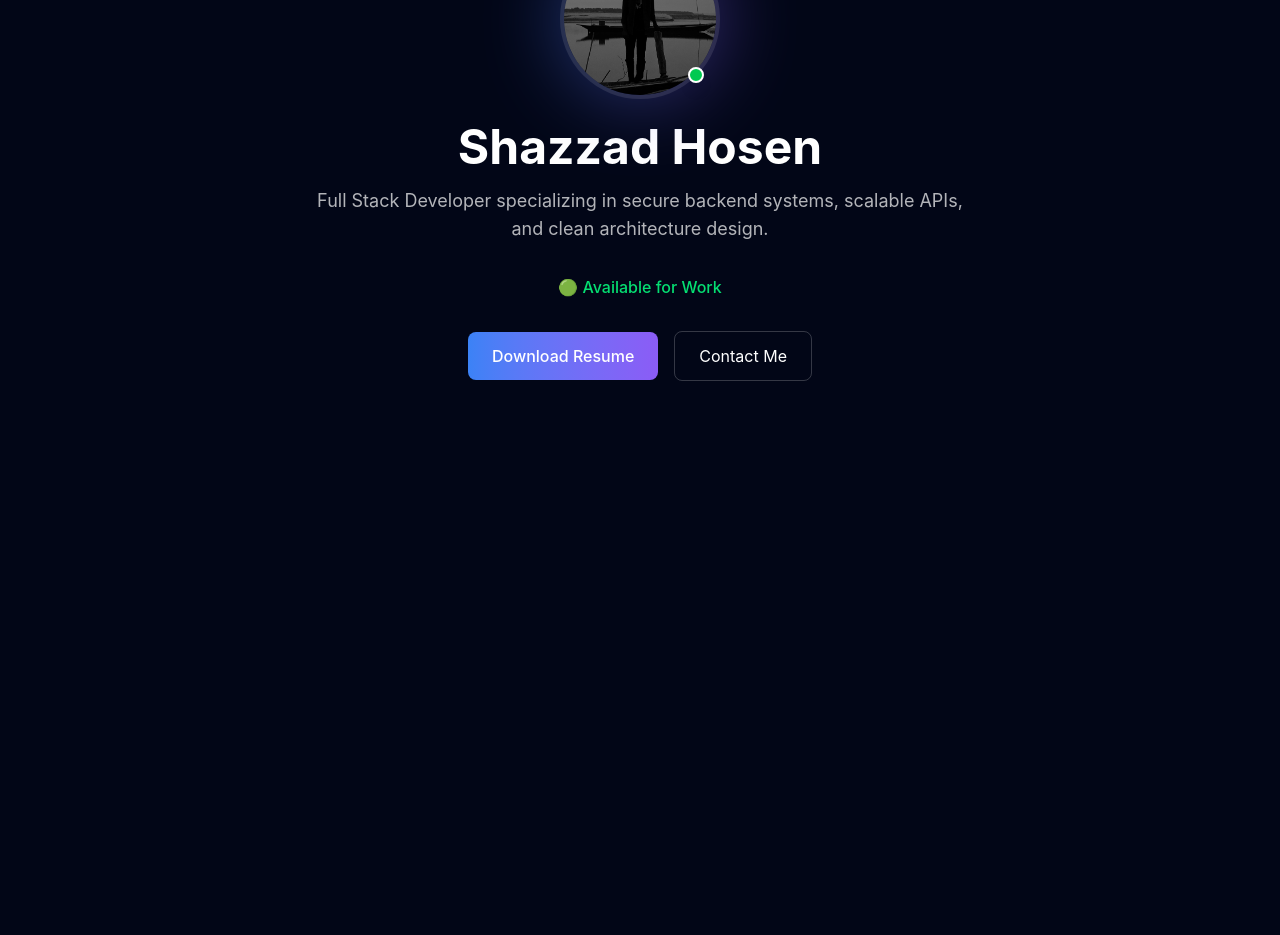
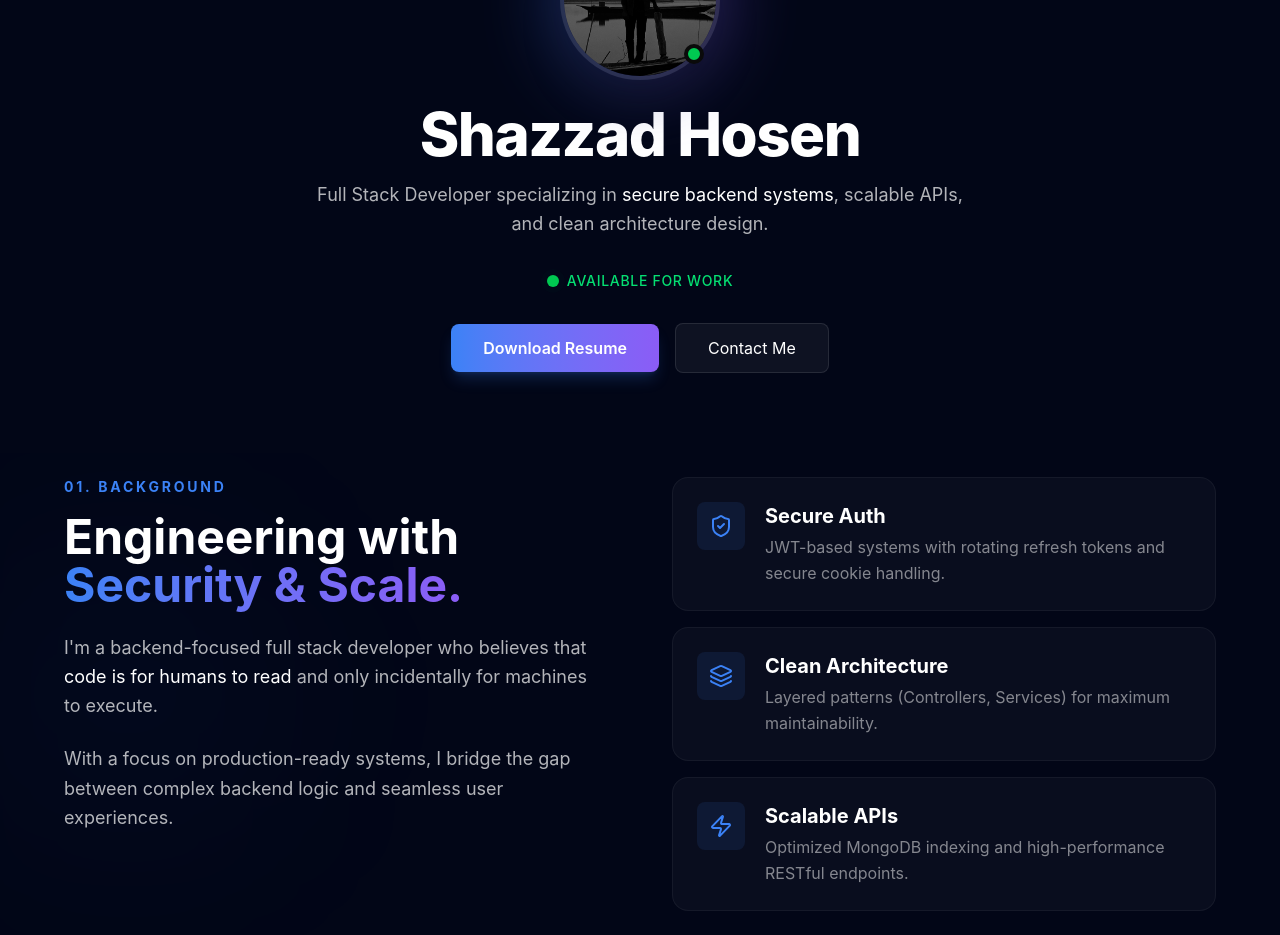
Before and after one commit to shazzad-hosen/shazzadHosen-dev, a React (Vite) app: page / in a window 1280 px wide. Shown: the part 240-1175 px from the top of the page. Before the commit the page ends 800 px from the top, so only its background shows below. Built offline with nearby package versions, Linux system fonts and the light colour scheme.

Commit message:
build about section and update existing

```diff
--- a/package.json
+++ b/package.json
@@ -11,6 +11,7 @@
   },
   "dependencies": {
     "@tailwindcss/vite": "^4.2.1",
+    "lucide-react": "^0.576.0",
     "react": "^19.2.0",
     "react-dom": "^19.2.0",
     "tailwindcss": "^4.2.1"
--- a/src/App.jsx
+++ b/src/App.jsx
@@ -1,11 +1,13 @@
 import Navbar from "./components/ Navbar";
 import Hero from "./sections/Hero";
+import About from "./sections/About";
 
 function App() {
   return (
     <>
       <Navbar />
       <Hero />
+      <About />
     </>
   );
 }
--- a/src/components/ Navbar.jsx
+++ b/src/components/ Navbar.jsx
@@ -29,7 +29,7 @@ function Navbar() {
   return (
     <nav className="fixed w-full top-0 left-0 backdrop-blur-md bg-black/40 border-b border-white/10 z-50">
       <div className="max-w-6xl mx-auto px-6 py-4 flex items-center justify-between">
-        {/* Brand/Logo */}
+        {/* Brand*/}
         <div className="text-3xl font-bold tracking-tight text-white">
           SH<span className="text-primary">.</span>
         </div>
--- a/src/index.css
+++ b/src/index.css
@@ -1,5 +1,3 @@
-@import url('https://fonts.googleapis.com/css2?family=JetBrains+Mono:ital,wght@0,100..800;1,100..800&family=Manrope:wght@200..800&display=swap');
-
 @import "tailwindcss";
 
 @theme {
@@ -7,8 +5,7 @@
     --color-accent: #8b5cf6;
     --color-dark-bg: #020617;
     --color-dark-card: #0f172a;
-    --font-mono: "JetBrains Mono", ui-monospace, SFMono-Regular, Menlo, Monaco, Consolas, "Liberation Mono", "Courier New", monospace;
-    --font-jetbrains: "JetBrains Mono", monospace;
+    --color-dark-card: #0f172a;
 }
 
 body {
--- /dev/null
+++ b/src/sections/About.jsx
@@ -0,0 +1,81 @@
+import { ShieldCheck, Layers, Zap } from "lucide-react";
+
+function About() {
+  const highlights = [
+    {
+      title: "Secure Auth",
+      description:
+        "JWT-based systems with rotating refresh tokens and secure cookie handling.",
+      icon: <ShieldCheck className="text-primary" size={24} />,
+    },
+    {
+      title: "Clean Architecture",
+      description:
+        "Layered patterns (Controllers, Services) for maximum maintainability.",
+      icon: <Layers className="text-primary" size={24} />,
+    },
+    {
+      title: "Scalable APIs",
+      description:
+        "Optimized MongoDB indexing and high-performance RESTful endpoints.",
+      icon: <Zap className="text-primary" size={24} />,
+    },
+  ];
+
+  return (
+    <section id="about" className="py-6 px-6 relative overflow-hidden">
+      {/* Background Decorative Element */}
+      <div className="absolute top-1/2 left-0 -translate-y-1/2 w-64 h-64 bg-primary/5 blur-[120px] rounded-full -z-10" />
+
+      <div className="max-w-6xl mx-auto">
+        <div className="flex flex-col lg:flex-row gap-16 items-start">
+          {/* Left: Bio / Text */}
+          <div className="lg:w-1/2">
+            <h2 className="text-sm uppercase tracking-[0.2em] text-primary font-bold mb-4">
+              01. Background
+            </h2>
+            <h3 className="text-4xl md:text-5xl font-bold mb-6">
+              Engineering with <br />
+              <span className="text-transparent bg-clip-text bg-linear-to-r from-primary to-accent">
+                Security & Scale.
+              </span>
+            </h3>
+            <p className="text-white/70 text-lg leading-relaxed mb-6">
+              I'm a backend-focused full stack developer who believes that
+              <span className="text-white"> code is for humans to read </span>
+              and only incidentally for machines to execute.
+            </p>
+            <p className="text-white/70 text-lg leading-relaxed">
+              With a focus on production-ready systems, I bridge the gap between
+              complex backend logic and seamless user experiences.
+            </p>
+          </div>
+
+          {/* Right: Highlight Grid */}
+          <div className="lg:w-1/2 grid gap-4 w-full">
+            {highlights.map((item, index) => (
+              <div
+                key={index}
+                className="group p-6 rounded-2xl bg-white/3 border border-white/5 hover:border-primary/30 hover:bg-white/5 transition-all duration-300 flex gap-5 items-start"
+              >
+                <div className="p-3 rounded-lg bg-primary/10 group-hover:bg-primary/20 transition-colors">
+                  {item.icon}
+                </div>
+                <div>
+                  <h4 className="text-xl font-bold mb-1 group-hover:text-primary transition-colors">
+                    {item.title}
+                  </h4>
+                  <p className="text-white/50 leading-relaxed">
+                    {item.description}
+                  </p>
+                </div>
+              </div>
+            ))}
+          </div>
+        </div>
+      </div>
+    </section>
+  );
+}
+
+export default About;
--- a/src/sections/Hero.jsx
+++ b/src/sections/Hero.jsx
@@ -4,52 +4,65 @@ function Hero() {
   return (
     <section
       id="hero"
-      className="min-h-screen flex items-center justify-center px-6"
+      className="flex items-center justify-center px-6 pt-32 pb-12 md:pt-40 md:pb-20"
     >
       <div className="text-center max-w-2xl">
-        {/* Profile Image */}
+        {/* Profile Image Container */}
         <div className="relative w-40 h-40 mx-auto mb-6 group">
-          {/* Glow Background */}
-          <div className="absolute inset-0 bg-linear-to-r from-primary to-accent rounded-full blur-2xl opacity-40 group-hover:opacity-60 transition duration-500" />
+          {/* Animated Glow Background */}
+          <div className="absolute inset-0 bg-linear-to-r from-primary to-accent rounded-full blur-2xl opacity-40 group-hover:opacity-60 transition duration-500 animate-pulse" />
 
           {/* Image */}
           <img
             src={profile_image}
-            alt="Shazzad Hosen"
-            className="relative w-40 h-40 object-cover rounded-full border-4 border-white/10 transition-transform duration-500 group-hover:scale-105"
+            alt="Shazzad Hosen - Full Stack Developer"
+            loading="eager"
+            className="relative w-40 h-40 object-cover rounded-full border-4 border-white/10 transition-transform duration-500 group-hover:scale-105 shadow-2xl"
           />
 
           {/* Status Indicator Dot */}
-          <span className="absolute bottom-4 right-4 w-4 h-4 bg-green-500 rounded-full border-2 border-darkBg shadow-lg" />
+          <span
+            className="absolute bottom-4 right-4 w-5 h-5 bg-green-500 rounded-full border-4 border-[#0a0a0a] shadow-lg"
+            title="Available for Work"
+          />
         </div>
 
         {/* Name */}
-        <h1 className="text-4xl md:text-5xl font-bold mb-4">Shazzad Hosen</h1>
+        <h1 className="text-4xl md:text-6xl font-extrabold mb-4 tracking-tight">
+          Shazzad Hosen
+        </h1>
 
         {/* Description */}
-        <p className="text-white/70 mb-8 text-lg">
-          Full Stack Developer specializing in secure backend systems, scalable
+        <p className="text-white/70 mb-8 text-lg leading-relaxed">
+          Full Stack Developer specializing in{" "}
+          <span className="text-white">secure backend systems</span>, scalable
           APIs, and clean architecture design.
         </p>
 
         {/* Status Text */}
-        <p className="text-green-400 font-medium mb-8">🟢 Available for Work</p>
+        <div className="flex items-center justify-center gap-2 mb-8">
+          <span className="relative flex h-3 w-3">
+            <span className="animate-ping absolute inline-flex h-full w-full rounded-full bg-green-400 opacity-75"></span>
+            <span className="relative inline-flex rounded-full h-3 w-3 bg-green-500"></span>
+          </span>
+          <p className="text-green-400 font-medium uppercase tracking-wider text-sm">
+            Available for Work
+          </p>
+        </div>
 
         {/* Buttons */}
         <div className="flex flex-col sm:flex-row items-center justify-center gap-4">
-          {/* Download Resume */}
           <a
             href="/resume.pdf"
             download
-            className="px-6 py-3 rounded-lg bg-linear-to-r from-primary to-accent font-medium hover:opacity-90 transition"
+            className="w-full sm:w-auto px-8 py-3 rounded-lg bg-linear-to-r from-primary to-accent font-semibold hover:brightness-110 active:scale-95 transition-all shadow-lg shadow-primary/20"
           >
             Download Resume
           </a>
 
-          {/* Contact Button */}
           <a
             href="#contact"
-            className="px-6 py-3 rounded-lg border border-white/20 hover:border-primary transition"
+            className="w-full sm:w-auto px-8 py-3 rounded-lg border border-white/10 bg-white/5 hover:bg-white/10 hover:border-primary/50 transition-all active:scale-95"
           >
             Contact Me
           </a>
```
Also changed, not shown: 1 other file (tests, documents, lock files or other folders).
